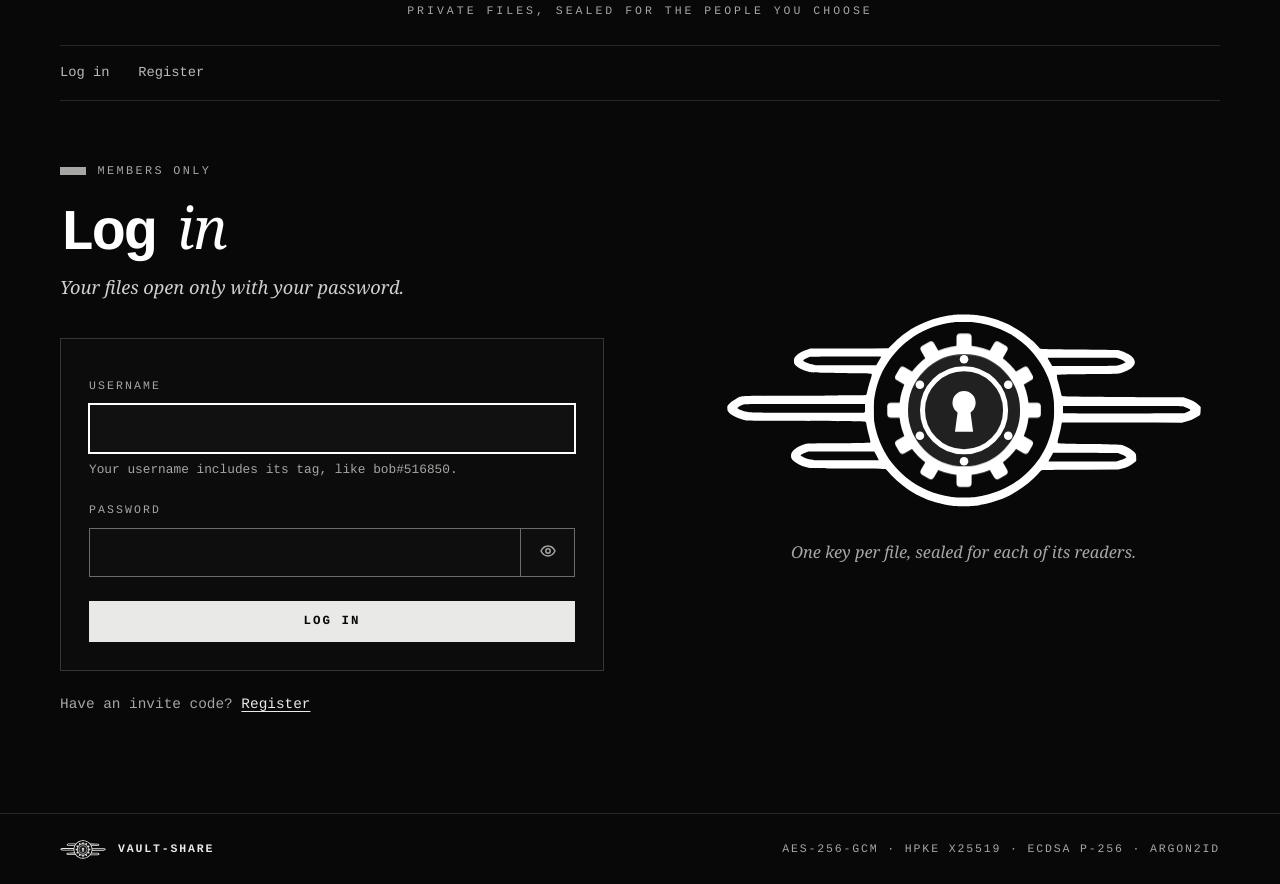
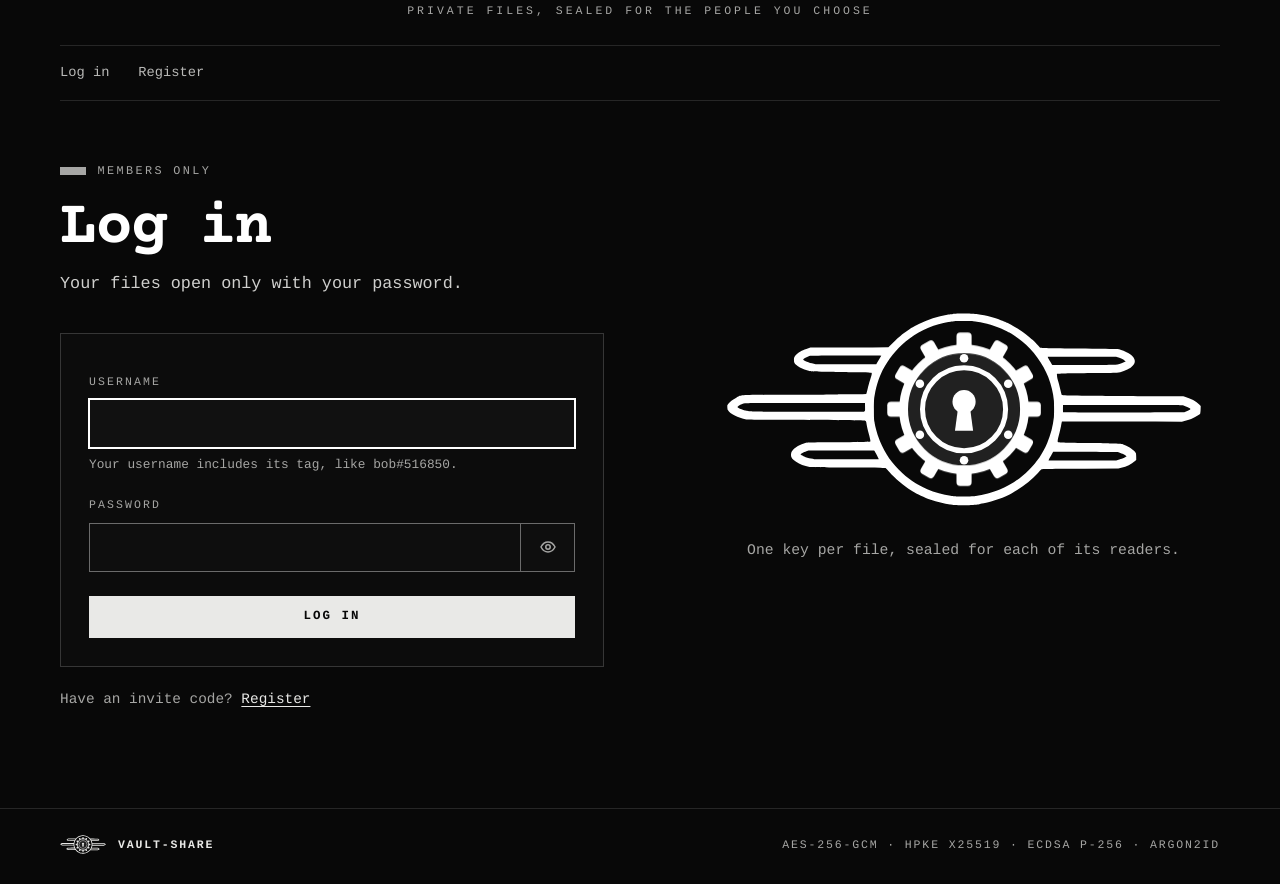
Before and after one commit to Ymsniper/vault-share, a Python web app: template app/templates/auth/login.html in a window 1280 px wide. Shown: the part 217-1101 px from the top of the page. After the commit the page ends 1071 px from the top, so only its background shows below. Run offline with Jinja, Linux system fonts and the light colour scheme; the template is opened without the code that fills it, so the values that code supplies are empty.

Commit message:
Set titles in Courier Prime and drop the serif italic

```diff
--- a/app/static/fonts/NOTO-SERIF-LICENSE.txt
+++ b/app/static/fonts/COURIER-PRIME-LICENSE.txt
@@ -1,4 +1,4 @@
-Copyright 2022 The Noto Project Authors (https://github.com/notofonts/latin-greek-cyrillic) NotoSerif-Italic[wdth,wght].ttf: Copyright 2022 The Noto Project Authors (https://github.com/notofonts/latin-greek-cyrillic)
+Copyright 2015 The Courier Prime Project Authors (https://github.com/quoteunquoteapps/CourierPrime). CourierPrime-Italic.ttf: Copyright 2015 The Courier Prime Project Authors (https://github.com/quoteunquoteapps/CourierPrime). CourierPrime-Bold.ttf: Copyright 2015 The Courier Prime Project Authors (https://github.com/quoteunquoteapps/CourierPrime). CourierPrime-BoldItalic.ttf: Copyright 2015 The Courier Prime Project Authors (https://github.com/quoteunquoteapps/CourierPrime).
 
 This Font Software is licensed under the SIL Open Font License, Version 1.1.
 This license is copied below, and is also available with a FAQ at:
--- a/app/static/vault.css
+++ b/app/static/vault.css
@@ -1,5 +1,5 @@
 /* Vault-Share: black and white, on top of Bootstrap.
-   Typewriter mono for everything, a serif italic for the quiet lines, thin
+   Typewriter mono for everything, a typewriter face for the titles, thin
    rules instead of shadows. Everything is served from this site, so the
    Content-Security-Policy (default-src 'self') still holds: no inline styles
    and no data: URLs, which is also why Bootstrap's check marks are redrawn. */
@@ -31,11 +31,12 @@
   unicode-range: U+2500-257F;
 }
 
+/* page titles: a typewriter face, like the title of a typed dossier */
 @font-face {
-  font-family: "Noto Serif";
-  src: url("fonts/noto-serif-latin-400-italic.woff2") format("woff2");
-  font-weight: 400;
-  font-style: italic;
+  font-family: "Courier Prime";
+  src: url("fonts/courier-prime-latin-700-normal.woff2") format("woff2");
+  font-weight: 700;
+  font-style: normal;
   font-display: swap;
 }
 
@@ -53,7 +54,7 @@
   --vs-soft: #cfcfcd;
   --vs-mute: #a6a6a4;
   --vs-mono: "Cousine", "Liberation Mono", "Courier New", ui-monospace, monospace;
-  --vs-serif: "Noto Serif", Georgia, "Times New Roman", serif;
+  --vs-title: "Courier Prime", "Courier New", var(--vs-mono);
   --vs-ease: cubic-bezier(0.23, 1, 0.32, 1);
 
   --bs-body-bg: var(--vs-bg);
@@ -167,10 +168,11 @@ h1, h2, h3, h4, .h1, .h2, .h3, .h4 {
 }
 
 h1, .h1 {
-  font-size: clamp(2.2rem, 1.35rem + 3vw, 3.6rem);
-  line-height: 1.04;
-  letter-spacing: -0.055em;
-  word-spacing: -0.15em;
+  font-family: var(--vs-title);
+  font-size: clamp(2.4rem, 1.5rem + 3.2vw, 3.9rem);
+  line-height: 1.02;
+  letter-spacing: -0.03em;
+  word-spacing: -0.05em;
   margin-bottom: 0.9rem;
 }
 
@@ -178,15 +180,6 @@ h2, .h2 {
   font-size: clamp(1.35rem, 1.1rem + 1vw, 1.85rem);
   line-height: 1.2;
   letter-spacing: -0.04em;
-}
-
-/* one word of a title in the serif italic */
-h1 em,
-h2 em {
-  font-family: var(--vs-serif);
-  font-style: italic;
-  font-weight: 400;
-  letter-spacing: -0.02em;
 }
 
 code,
@@ -225,30 +218,22 @@ code {
   max-width: 60ch;
   margin: 0.5rem 0 0;
   color: var(--vs-soft);
-  font-family: var(--vs-serif);
-  font-size: 1.14rem;
-  font-style: italic;
-  line-height: 1.6;
+  font-size: 1.05rem;
+  line-height: 1.65;
 }
 
 .vs-lede strong {
   color: var(--vs-hi);
-  font-family: var(--vs-mono);
-  font-style: normal;
 }
 
 .vs-sub {
   margin: 0.75rem 0 0;
   color: var(--vs-mute);
-  font-family: var(--vs-serif);
-  font-size: 1.04rem;
-  font-style: italic;
+  font-size: 0.98rem;
 }
 
 .vs-sub strong {
   color: var(--vs-fg);
-  font-family: var(--vs-mono);
-  font-style: normal;
   font-weight: 400;
 }
 
@@ -746,9 +731,7 @@ code {
 .vs-gate-art figcaption {
   margin-top: 1.8rem;
   color: var(--vs-mute);
-  font-family: var(--vs-serif);
-  font-size: 1.02rem;
-  font-style: italic;
+  font-size: 0.92rem;
 }
 
 /* errors: the code in ASCII art, the words under it */
--- a/app/templates/admin/invites.html
+++ b/app/templates/admin/invites.html
@@ -4,7 +4,7 @@
 <div class="vs-page-head">
   <div>
     <p class="vs-kicker">Administration</p>
-    <h1>Invite <em>codes</em></h1>
+    <h1>Invite codes</h1>
     <p class="vs-lede">Registering needs a code. Each code lets {{ people }} register and expires after {{ valid }}. {% if defaults['admin_per_day'] %}Admins' codes can create {{ per_day }} a day.{% else %}Admins cannot make codes at the moment.{% endif %} Times are UTC.</p>
   </div>
 </div>
--- a/app/templates/admin/log.html
+++ b/app/templates/admin/log.html
@@ -4,7 +4,7 @@
 <div class="vs-page-head">
   <div>
     <p class="vs-kicker">Administration</p>
-    <h1>Audit <em>log</em></h1>
+    <h1>Audit log</h1>
     <p class="vs-lede">200 events at a time, newest first. Times are UTC. Entries are kept {{ config['AUDIT_LOG_DAYS'] }} days, with only the network part of each address.</p>
   </div>
 </div>
--- a/app/templates/auth/duress.html
+++ b/app/templates/auth/duress.html
@@ -7,7 +7,7 @@
 <div class="vs-page-head">
   <div>
     <p class="vs-kicker">Protection</p>
-    <h1>Duress <em>password</em></h1>
+    <h1>Duress password</h1>
   </div>
 </div>
 
--- a/app/templates/auth/login.html
+++ b/app/templates/auth/login.html
@@ -5,7 +5,7 @@
   {% include "partials/gate_art.html" %}
   <div class="vs-gate-copy">
     <p class="vs-kicker">Members only</p>
-    <h1>Log <em>in</em></h1>
+    <h1>Log in</h1>
     <p class="vs-lede">Your files open only with your password.</p>
     <form method="post" class="vs-panel">
       <input type="hidden" name="csrf_token" value="{{ csrf_token() }}">
--- a/app/templates/auth/login_code.html
+++ b/app/templates/auth/login_code.html
@@ -5,7 +5,7 @@
   {% include "partials/gate_art.html" %}
   <div class="vs-gate-copy">
     <p class="vs-kicker">Second factor</p>
-    <h1>Two-factor <em>code</em></h1>
+    <h1>Two-factor code</h1>
     <p class="vs-lede">Open your authenticator app and type the code it shows now.</p>
     <form method="post" class="vs-panel">
       <input type="hidden" name="csrf_token" value="{{ csrf_token() }}">
--- a/app/templates/auth/password.html
+++ b/app/templates/auth/password.html
@@ -4,7 +4,7 @@
 <div class="vs-page-head">
   <div>
     <p class="vs-kicker">Protection</p>
-    <h1>Change <em>password</em></h1>
+    <h1>Change password</h1>
   </div>
 </div>
 
--- a/app/templates/auth/review.html
+++ b/app/templates/auth/review.html
@@ -22,7 +22,7 @@
 <div class="vs-page-head">
   <div>
     <p class="vs-kicker">Protection</p>
-    <h1>Duress <em>review</em></h1>
+    <h1>Duress review</h1>
     <p class="vs-lede">Your duress password was used since {{ since }} UTC. This is what happened while it was in use. Every login with your password comes back here until you say you are done.</p>
     <p class="vs-note">Each action says whether it is quiet or shows in the duress vault, where whoever logs in with the duress password again will see it. The quiet ones are the defaults, and leaving things as they are is always an option.</p>
   </div>
--- a/app/templates/auth/totp.html
+++ b/app/templates/auth/totp.html
@@ -4,7 +4,7 @@
 <div class="vs-page-head">
   <div>
     <p class="vs-kicker">Protection</p>
-    <h1>Two-factor <em>login</em></h1>
+    <h1>Two-factor login</h1>
   </div>
 </div>
 {% if enabled %}
--- a/app/templates/files/index.html
+++ b/app/templates/files/index.html
@@ -7,7 +7,7 @@
 <div class="vs-page-head">
   <div>
     <p class="vs-kicker">Vault</p>
-    <h1>My <em>files</em></h1>
+    <h1>My files</h1>
   </div>
   <form method="post" class="vs-search" role="search">
     <input type="hidden" name="csrf_token" value="{{ csrf_token() }}">
--- a/app/templates/files/upload.html
+++ b/app/templates/files/upload.html
@@ -4,7 +4,7 @@
 <div class="vs-page-head">
   <div>
     <p class="vs-kicker">Deposit</p>
-    <h1>Upload a <em>file</em></h1>
+    <h1>Upload a file</h1>
   </div>
 </div>
 
--- a/app/templates/locked.html
+++ b/app/templates/locked.html
@@ -5,7 +5,7 @@
   {% include "partials/gate_art.html" %}
   <div class="vs-gate-copy">
     <p class="vs-kicker">Server</p>
-    <h1>Service <em>paused</em></h1>
+    <h1>Service paused</h1>
     <p class="vs-lede">This service is paused. Try again later.</p>
   </div>
 </div>
```
Also changed, not shown: tests/test_password.py (+1 -1 lines), app/static/fonts/courier-prime-latin-700-normal.woff2 (added), app/static/fonts/noto-serif-latin-400-italic.woff2 (deleted).
